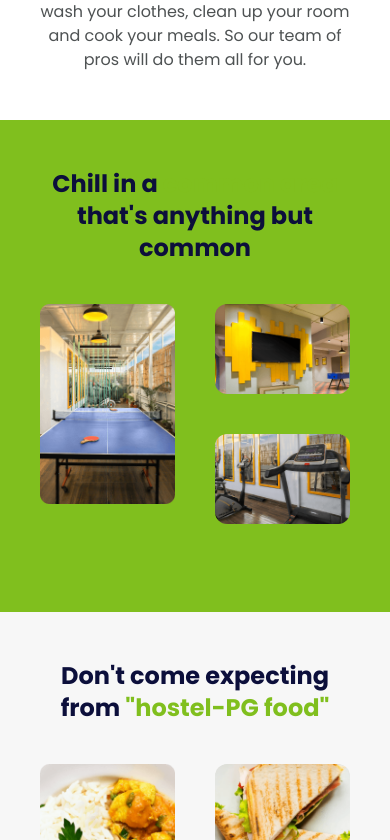
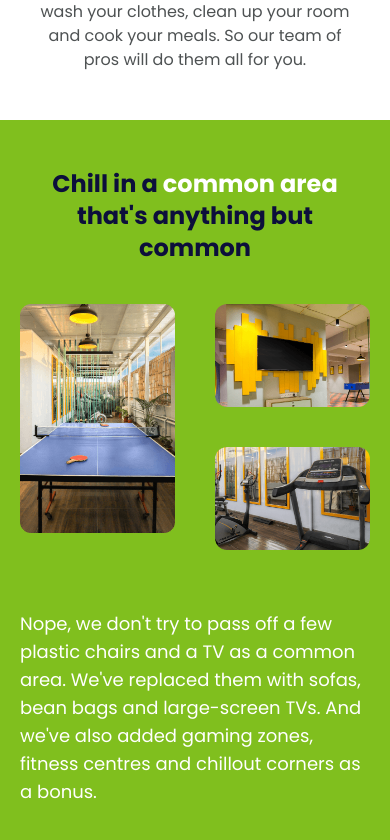
Before and after one commit to nahianeasytechx/D-valley, a React (Vite) app: page / in a window 390 px wide. Shown: the part 3144-3984 px from the top of the page. Built offline with nearby package versions, Linux system fonts and the light colour scheme.

Commit message:
updated home text colors

```diff
--- a/src/components/SectionFour.jsx
+++ b/src/components/SectionFour.jsx
@@ -28,15 +28,15 @@ const SectionFour = () => {
 
   return (
     <div className="bg-[#80bf1e]">
-      <div className="container mx-auto px-10 lg:px-5">
+      <div className="container mx-auto px-5 lg:px-10">
         <div className="flex flex-wrap gap-x-10 py-12 md:py-16 lg:py-[120px]">
           {/* Mobile heading */}
           <div className="w-full order-1 lg:hidden">
-            <h1 className="text-[#0c0f3b] text-2xl md:text-3xl text-center font-bold">
-              Chill in a <span className="text-[#80bf1e]">common area</span>
-              <br />
-              that's anything but common
-            </h1>
+<h1 className=" text-[#0c0f3b] text-2xl md:text-3xl text-center font-bold ">
+  Chill in a <span className="text-white">common area</span> that's anything but common
+</h1>
+
+
           </div>
 
           {/* Images */}
@@ -58,7 +58,7 @@ const SectionFour = () => {
               ${isVisible ? "opacity-100 scale-100" : "opacity-0 scale-90"}`}
           >
             <h1 className="text-[#0c0f3b] text-2xl md:text-3xl font-bold">
-              Chill in a <span className="text-[#80bf1e]">common area</span>
+              Chill in a <span className="text-white">common area</span>
               <br />
               that's anything but common
             </h1>
@@ -69,6 +69,12 @@ const SectionFour = () => {
               centres and chillout corners as a bonus.
             </p>
           </div>
+                      <p className="order-3 lg:hidden text-start text-white text-lg mt-5">
+              Nope, we don't try to pass off a few plastic chairs and a TV as a
+              common area. We've replaced them with sofas, bean bags and
+              large-screen TVs. And we've also added gaming zones, fitness
+              centres and chillout corners as a bonus.
+            </p>
         </div>
       </div>
     </div>
--- a/src/components/SectionTwo.jsx
+++ b/src/components/SectionTwo.jsx
@@ -68,8 +68,8 @@ const SectionTwo = () => {
   className="hidden lg:flex w-[45%] py-5 flex-col justify-center items-start order-2 fade-in-element"
 >
   <h1 className="text-[#0c0f3b] text-2xl md:text-3xl font-bold">
-    Chill in a <span className="text-white">common area</span><br />
-    that's anything but common
+      Step into a room that has  <span className="text-white"> room for everything</span><br />
+
   </h1>
   <p className="text-start text-white text-lg mt-5">
     Nope, we don't try to pass off a few plastic chairs and a TV as a
```
